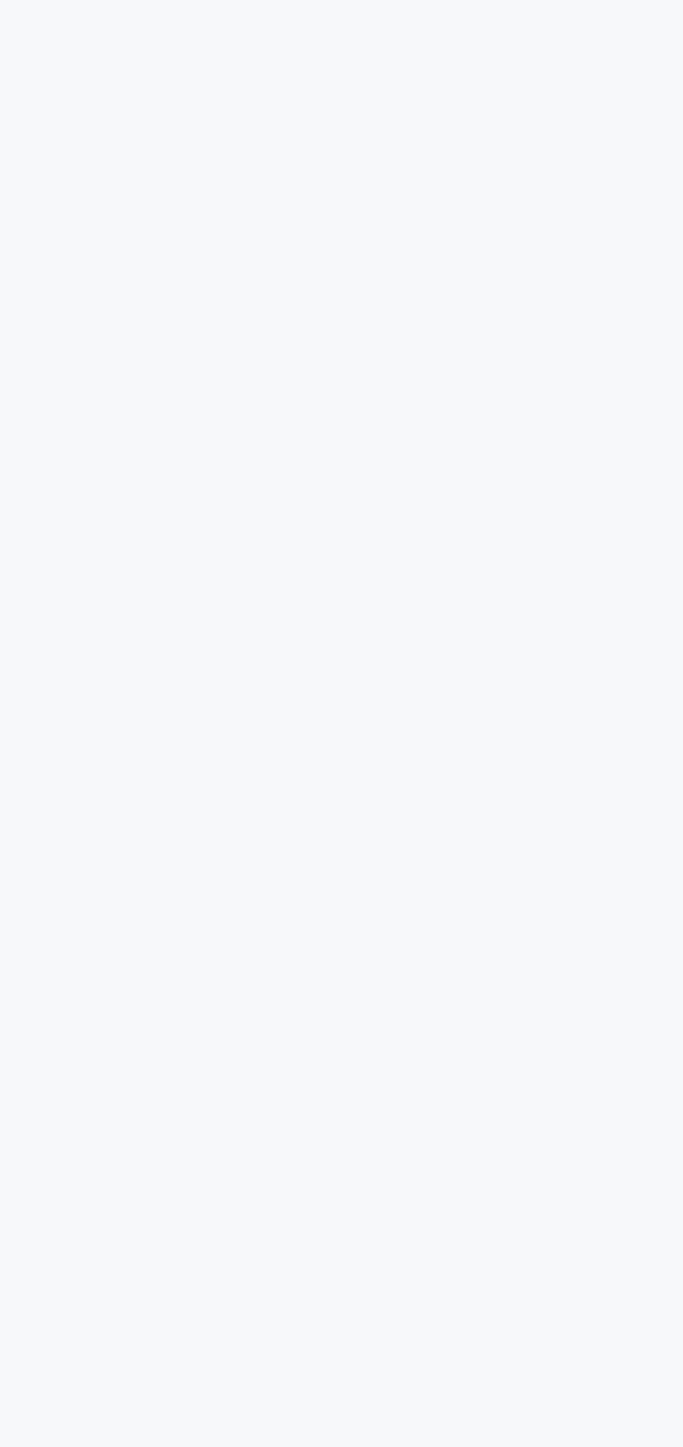
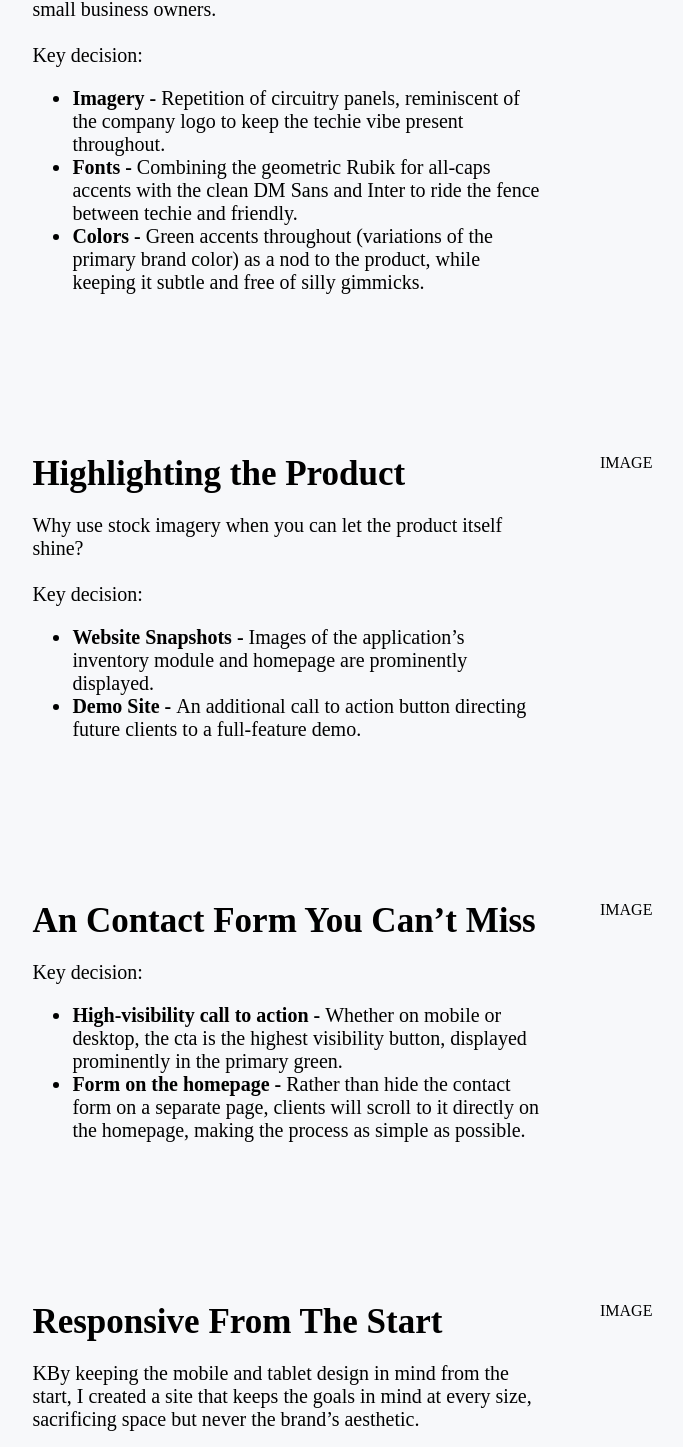
Before and after one commit to lwesley08/LibertyWesleyDotCom, a Nuxt app: page /tsd-site in a window 1280 px wide. Shown: the part 1490-2937 px from the top of the page, without its empty margins (70-753 px from the left). Before the commit the page ends 1258 px from the top, so only its background shows below. Built offline with nearby package versions, Linux system fonts and the light colour scheme; a web font is replaced by a local one.

Commit message:
body sections

```diff
--- a/pages/tsd-site.vue
+++ b/pages/tsd-site.vue
@@ -46,17 +46,84 @@
     </div>
 
     <div class="details-page__body">
+      <div class="details-page__body-row">
         <div class="details-page__body-section">
           <p class="details-page__body-header">The Challenge</p>
-        <p class="details-page__body-text">The Software Dispensary is a digital marketing company aimed at the the legal cannabis industry. Their existing website had been created when the company as first formed and needed some TLC to make it suitably modern and professional. Created when the company was first formed, it no longer fit the branding in aesthetics or message. The main concerns were the lack of attention drawn to the product itself in the existing stock visuals, and the low visibility of the contact form and demo site links, intended to drive sales.</p>
+          <div class="details-page__body-text">The Software Dispensary is a digital marketing company aimed at the the legal cannabis industry. Their existing website had been created when the company as first formed and needed some TLC to make it suitably modern and professional. Created when the company was first formed, it no longer fit the branding in aesthetics or message. The main concerns were the lack of attention drawn to the product itself in the existing stock visuals, and the low visibility of the contact form and demo site links, intended to drive sales.</div>
         </div>
         <div class="details-page__body-section">
           <p class="details-page__body-header">TL;DR - The Goals</p>
-        <ol class="details-page__body-text">
+          <ul class="details-page__body-text">
             <li>Create a website to fit the brand: modern, simple, “just techie enough to seem like an authority while still being approachable.”</li>
             <li>Communicate the product and main audience without too many gimmicks.</li>
             <li>Draw more attention to the contact form and demo site.</li>
-        </ol>
+          </ul>
+        </div>
+      </div>
+
+      <div class="details-page__body-row">
+        <div class="details-page__body-section">
+          <p class="details-page__body-header">Fitting The Brand</p>
+          <div class="details-page__body-text">
+            <p>Modern. Techie. Fun & Approachable. The perfect combination for a contemporary tech company appealing to small business owners.</p>
+            <br class="details-page__body-spacer"/>
+            <p>Key decision:</p>
+            <ul>
+              <li><strong>Imagery - </strong> Repetition of circuitry panels, reminiscent of the company logo to keep the techie vibe present throughout.</li>
+              <li><strong>Fonts - </strong>Combining the geometric Rubik for all-caps accents with the clean DM Sans and Inter to ride the fence between techie and friendly.</li>
+              <li><strong>Colors - </strong>Green accents throughout (variations of the primary brand color) as a nod to the product, while keeping it subtle and free of silly gimmicks.</li>
+            </ul>
+          </div>
+        </div>
+        <div class="details-page__body-section">
+          IMAGE
+        </div>
+      </div>
+
+      <div class="details-page__body-row">
+        <div class="details-page__body-section">
+          <p class="details-page__body-header">Highlighting the Product</p>
+          <div class="details-page__body-text">
+            <p>Why use stock imagery when you can let the product itself shine?</p>
+            <br class="details-page__body-spacer"/>
+            <p>Key decision:</p>
+            <ul>
+              <li><strong>Website Snapshots - </strong> Images of the application’s inventory module and homepage are prominently displayed.</li>
+              <li><strong>Demo Site - </strong>An additional call to action button directing future clients to a full-feature demo.</li>
+            </ul>
+          </div>
+        </div>
+        <div class="details-page__body-section">
+          IMAGE
+        </div>
+      </div>
+
+      <div class="details-page__body-row">
+        <div class="details-page__body-section">
+          <p class="details-page__body-header">An Contact Form You Can’t Miss</p>
+          <div class="details-page__body-text">
+            <p>Key decision:</p>
+            <ul>
+              <li><strong>High-visibility call to action - </strong>Whether on mobile or desktop, the cta is the highest visibility button, displayed prominently in the primary green.</li>
+              <li><strong>Form on the homepage - </strong>Rather than hide the contact form on a separate page, clients will scroll to it directly on the homepage, making the process as simple as possible.</li>
+            </ul>
+          </div>
+        </div>
+        <div class="details-page__body-section">
+          IMAGE
+        </div>
+      </div>
+
+      <div class="details-page__body-row">
+        <div class="details-page__body-section">
+          <p class="details-page__body-header">Responsive From The Start</p>
+          <div class="details-page__body-text">
+            <p>KBy keeping the mobile and tablet design in mind from the start, I created a site that keeps the goals in mind at every size, sacrificing space but never the brand’s aesthetic.</p>
+          </div>
+        </div>
+        <div class="details-page__body-section">
+          IMAGE
+        </div>
       </div>
     </div>
   </div>
@@ -246,8 +313,7 @@
   &__body {
     display: flex;
     flex-direction: column;
-    column-gap: 60px;
-    row-gap: 30px;
+    row-gap: 140px;
     padding: 17px 20px 16px 20px;
 
     @media screen and (min-width: $breakpoint-tablet) {
@@ -256,6 +322,15 @@
 
     @media screen and (min-width: $breakpoint-laptop) {
       padding: 17px 8% 16px 8%;
+    }
+  }
+
+  &__body-row {
+    display: flex;
+    flex-direction: column;
+    column-gap: 60px;
+
+    @media screen and (min-width: $breakpoint-laptop) {
       flex-direction: row;
     }
   }
```
Lines whose indentation alone changed are shown as unchanged.
